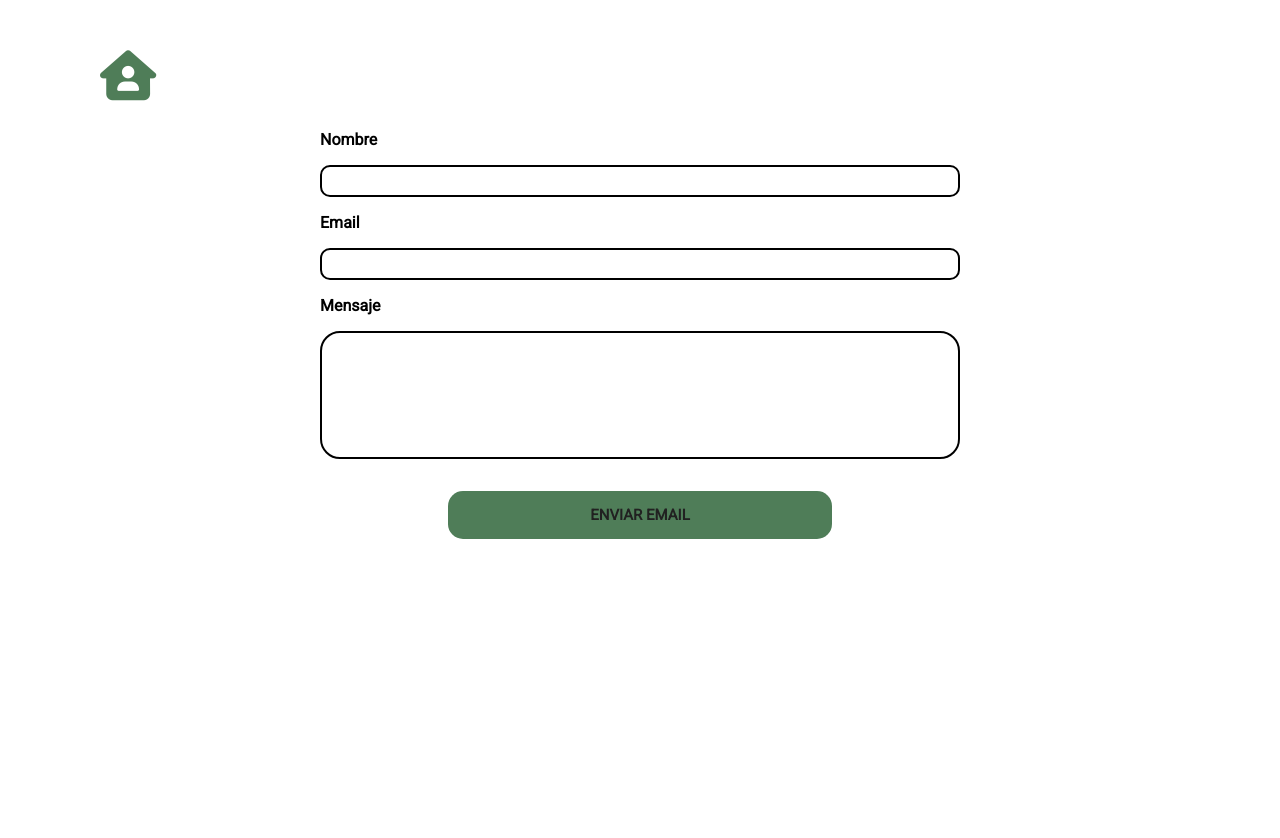
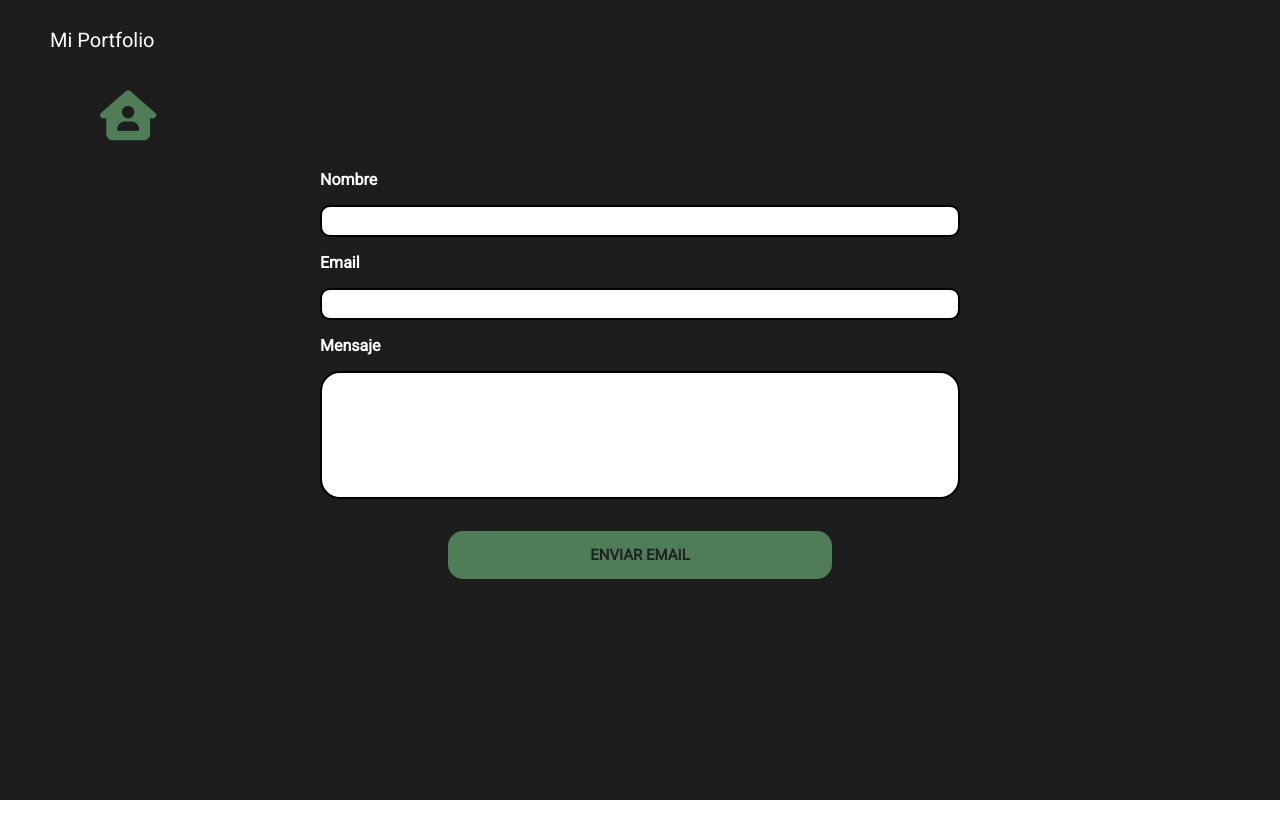
Before and after one commit to AguAmuok/Portfolio, a React (Create React App) app: page /formulario in a window 1280 px wide. Shown: the top 838 px of the page. Built offline with nearby package versions, Linux system fonts and the light colour scheme; a web font is replaced by a local one.

Commit message:
form style

```diff
--- a/src/styles/Form.css
+++ b/src/styles/Form.css
@@ -1,7 +1,7 @@
 .form-container{
     width: 100%;
     height: 100vh;
-    background-color: white;
+    background-color: rgb(29, 29, 29);
     margin-bottom: 100vh;
     z-index: 3;
 }
@@ -18,6 +18,7 @@
     padding: 1rem 0 1rem 0;
     font-family: "Roboto";
     font-weight: bold;
+    color: white;
 }
 
 .input{
@@ -84,7 +85,7 @@
 .user{
     color: rgb(79, 125, 88);
     font-size: 50px;
-    margin: 0 auto;
+    margin-top: 40px;
     padding-bottom: 10px;
     border-bottom: 4px solid transparent;
     padding-top: 50px;
```
